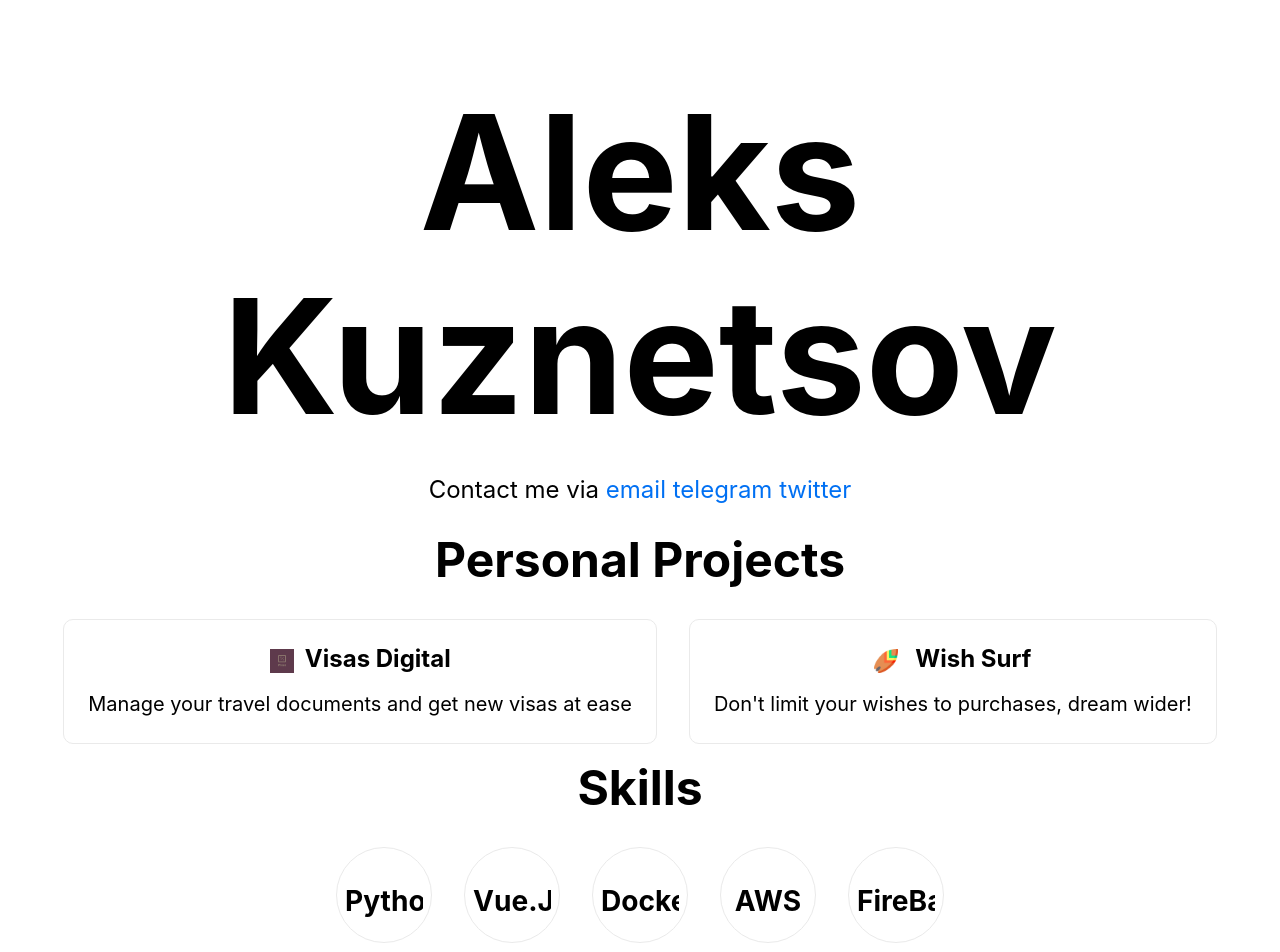
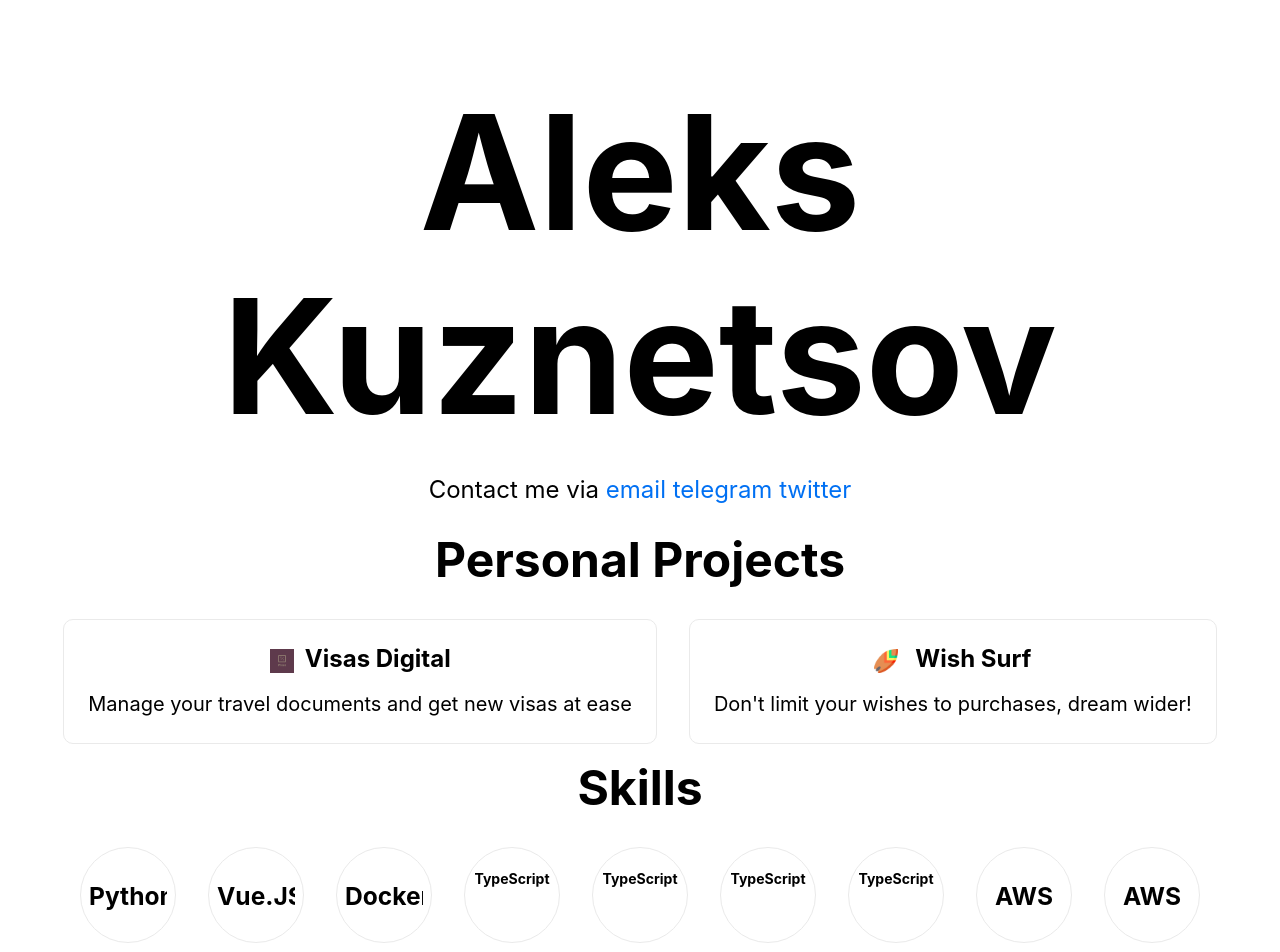
Before and after one commit to geekkun/aleks-kuznetsov-resume, a Next.js app: page / in a window 1280 px wide. Shown: the top 952 px of the page. Built offline with nearby package versions, Linux system fonts and the light colour scheme.

Commit message:
working on bubbles

```diff
--- a/components/bubble.js
+++ b/components/bubble.js
@@ -1,10 +1,22 @@
 import styles from "../styles/Bubble.module.css";
 
-export default function Bubble(name, href='#') {
+export default function Bubble(name, big=false, href='#',) {
+    if (name.length > 6) {
+        big = true
+    }
 
-    return <a href={href} className={styles.bubble}>
-        <h3>
-            {name}
-        </h3>
-    </a>
+    if (big) {
+        return <a href={href} className={styles.bubble_big}>
+            <h3>
+                {name}
+            </h3>
+        </a>
+    }
+    else {
+        return <a href={href} className={styles.bubble}>
+            <h3>
+                {name}
+            </h3>
+        </a>
+    }
 }
--- a/package.json
+++ b/package.json
@@ -10,6 +10,7 @@
   "dependencies": {
     "next": "10.0.6",
     "react": "17.0.1",
-    "react-dom": "17.0.1"
+    "react-dom": "17.0.1",
+    "sass": "^1.32.8"
   }
 }
--- a/pages/index.js
+++ b/pages/index.js
@@ -58,13 +58,30 @@
                     {/*</a>*/}
                 </div>
                 <h3 className={styles.subtitle}> Skills</h3>
+                {/*<div className={styles.grid}>*/}
+                {/*    {Bubble('Python', true)}*/}
+                {/*    {Bubble('Vue.JS', true)}*/}
+                {/*    {Bubble('Docker', true)}*/}
+                {/*    {Bubble('AWS', true)}*/}
+                {/*</div>*/}
                 <div className={styles.grid}>
                     {Bubble('Python')}
                     {Bubble('Vue.JS')}
                     {Bubble('Docker')}
+                    {Bubble('TypeScript')}
+                    {Bubble('TypeScript')}
+                    {Bubble('TypeScript')}
+                    {Bubble('TypeScript')}
                     {Bubble('AWS')}
-                    {Bubble('FireBase')}
+                    {Bubble('AWS')}
                 </div>
+                {/*<div className={styles.grid}>*/}
+                {/*    {Bubble('Python', true)}*/}
+                {/*    {Bubble('Vue.JS', true)}*/}
+                {/*    {Bubble('Docker', true)}*/}
+                {/*    {Bubble('AWS', true)}*/}
+                {/*</div>*/}
+
                 <h3 className={styles.subtitle}> Work Experience</h3>
                 <div className={styles.grid}>
                     <a href="https://visas.digital" className={styles.card}>
--- a/styles/Bubble.module.css
+++ b/styles/Bubble.module.css
@@ -1,4 +1,4 @@
-.bubble {
+.bubble, .bubble_big {
   margin: 1rem;
   /*flex-basis: 13%;*/
   padding: 0.5rem;
@@ -10,41 +10,46 @@
   height: 96px;
   border-radius: 50%;
   transition: color 0.15s ease, border-color 0.15s ease, width 0.5s linear, height 0.5s linear;
-    font-size: 1.5rem;
+  font-size: 21px;
+}
+.bubble_big {
+  font-size: 12px;
 }
 
-.bubble:hover,
+.bubble:hover, .bubble_big:hover,
 .bubble:focus,
-.bubble:active {
+.bubble_big:focus,
+.bubble:active,
+.bubble_big:active {
   color: #f36100;
   border-color: #f36100;
-    width: 145px;
-    height: 145px;
+  width: 135px;
+  height: 135px;
   transition: width 0.5s linear, height 0.5s linear;
 }
 
-.bubble h3 {
+.bubble h3, .bubble_big h3 {
   /*margin: 0 0 1rem 0;*/
   /*padding-top: %;*/
-    /*font-size: 1.5rem;*/
   overflow: hidden;
-    /*text-overflow: ellipsis;*/
   /*text-size-adjust: auto;*/
   /*-webkit-text-size-adjust: auto;*/
   /*font-size: calc(14px + (26 - 14) * ((100vw - 300px) / (1600 - 300)));*/
   transition: font-size 0.5s linear, background-color 0.5s linear, padding-top 0.5s linear;
 }
 
-.bubble:hover h3 {
-    font-size: 2.5rem;
+.bubble:hover h3, .bubble_big:hover h3 {
+  font-size: 1.35em;
   transition: font-size 0.5s linear, background-color 0.5s linear, padding-top 0.5s linear;
   -webkit-font-smoothing: subpixel-antialiased;
   will-change: font-size;
   padding-top: 0;
 }
 
-.bubble p {
+.bubble p, .bubble_big p {
   margin: 0;
   font-size: 1.25rem;
   line-height: 1.5;
 }
+
+/*# sourceMappingURL=Bubble.module.css.map */
--- /dev/null
+++ b/styles/Bubble.module.scss
@@ -0,0 +1,64 @@
+.bubble {
+    margin: 1rem;
+    /*flex-basis: 13%;*/
+    padding: 0.5rem;
+    text-align: center;
+    color: inherit;
+    text-decoration: none;
+    border: 1px solid #eaeaea;
+    width: 96px;
+    height: 96px;
+    border-radius: 50%;
+    transition: color 0.15s ease, border-color 0.15s ease, width 0.5s linear, height 0.5s linear;
+    font-size: 21px;
+
+    &_big {
+        @extend .bubble;
+        //width: 130px;
+        //height: 130px;
+        font-size: 12px;
+    }
+}
+
+.bubble:hover,
+.bubble:focus,
+.bubble:active {
+    color: #f36100;
+    border-color: #f36100;
+    width: 135px;
+    height: 135px;
+    transition: width 0.5s linear, height 0.5s linear;
+}
+
+.bubble h3 {
+    /*margin: 0 0 1rem 0;*/
+    /*padding-top: %;*/
+
+    //font-size: 1.5rem;
+    //font-size: clamp(0.5rem, 1.5rem, 2rem);
+    //max-width: 6ch;
+    overflow: hidden;
+    //text-overflow: ellipsis;
+    /*text-size-adjust: auto;*/
+    /*-webkit-text-size-adjust: auto;*/
+    /*font-size: calc(14px + (26 - 14) * ((100vw - 300px) / (1600 - 300)));*/
+    transition: font-size 0.5s linear, background-color 0.5s linear, padding-top 0.5s linear;
+}
+
+.bubble:hover {
+    h3 {
+        font-size: 1.35em;
+        transition: font-size 0.5s linear, background-color 0.5s linear, padding-top 0.5s linear;
+        -webkit-font-smoothing: subpixel-antialiased;
+        will-change: font-size;
+        padding-top: 0;
+    }
+}
+
+
+
+.bubble p {
+    margin: 0;
+    font-size: 1.25rem;
+    line-height: 1.5;
+}
```
Also changed, not shown: 1 other file (tests, documents, lock files or other folders). Lines whose indentation alone changed are shown as unchanged.
